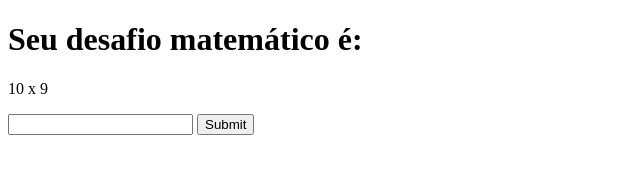
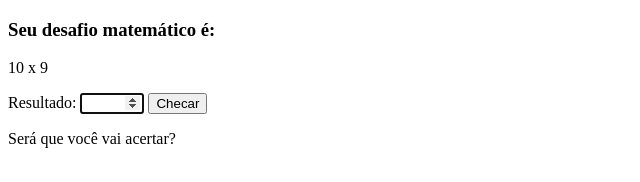
Before and after one commit to galanti94/Tabuada, a browser extension: page index.html in a window 1280 px wide. Shown: the whole page, without its empty margins (0-640 px from the left). Drawn offline with Linux system fonts and the light colour scheme.

Commit message:
Criação do manifest e separação dos scripts

```diff
--- a/index.html
+++ b/index.html
@@ -8,43 +8,19 @@
 </head>
 
 <body>
+    <div>
+        <h3>Seu desafio matemático é:</h3>
+        <p class="campoDesafio"></p>
+    </div>
 
-    <h1>Seu desafio matemático é:</h1>
-    <p class="campoDesafio"></p>
-    <form action="">
-        <input type="number" id="resposta" name="resposta">
-        <input type="submit" id="btnEnviar" name="btnEnviar">
-    </form>
+    <div class="form">
+        <label for="guessField">Resultado: </label>
+        <input type="number" min="1" max="100" required id="resposta" class="resposta">
+        <input type="submit" value="Checar" class="btnEnviar">
+    </div>
+    <p id="feedback">Será que você vai acertar?</p>
 
-    <script>
-        const campoDesafio = document.querySelector('.campoDesafio');
-        const campoResposta = document.querySelector('#resposta');
-        const btnNovoDesafio = document.querySelector('#btnEnviar');
-
-        let primeiroNumero = Math.floor(Math.random() * 10) + 1;
-        let segundoNumero = Math.floor(Math.random() * 10) + 1;
-
-        function desafio() {
-            primeiroNumero = Math.floor(Math.random() * 10) + 1;
-            segundoNumero = Math.floor(Math.random() * 10) + 1;
-
-            campoDesafio.textContent = `${primeiroNumero} x ${segundoNumero}`;
-        }
-
-        function checarResposta() {
-            let respostaCorreta = primeiroNumero * segundoNumero;
-            let respostaDoUsuario = campoResposta.value;
-            if (respostaCorreta === respostaDoUsuario) {
-                alert('Você acertou!');
-            } else {
-                alert('Você errou!');
-            }
-        }
-
-        desafio();
-
-        btnNovoDesafio.addEventListener('click', checarResposta)
-    </script>
+    <script src="scripts.js" defer></script>
 
 </body>
 
--- /dev/null
+++ b/scripts.js
@@ -0,0 +1,31 @@
+const campoDesafio = document.querySelector(".campoDesafio");
+const campoResposta = document.querySelector("#resposta");
+const btnNovoDesafio = document.querySelector(".btnEnviar");
+const campoFeedback = document.querySelector("#feedback");
+
+let primeiroNumero;
+let segundoNumero;
+let respostaCorreta;
+let respostaDoUsuario;
+
+function desafio() {
+  primeiroNumero = Math.floor(Math.random() * 10) + 1;
+  segundoNumero = Math.floor(Math.random() * 10) + 1;
+  respostaCorreta = primeiroNumero * segundoNumero;
+
+  campoDesafio.textContent = `${primeiroNumero} x ${segundoNumero}`;
+  campoResposta.value = '';
+  campoResposta.focus();
+}
+
+function checarResposta() {
+  respostaDoUsuario = Number(campoResposta.value);
+  if (respostaCorreta === respostaDoUsuario) {
+    campoFeedback.textContent = "Você acertou!! Parabéns!!";
+  } else {
+    campoFeedback.textContent = "Você errou!! Continue se esforçando!!";
+  }
+  desafio();
+}
+desafio();
+btnNovoDesafio.addEventListener("click", checarResposta);
```
Also changed, not shown: manifest.json (added).
